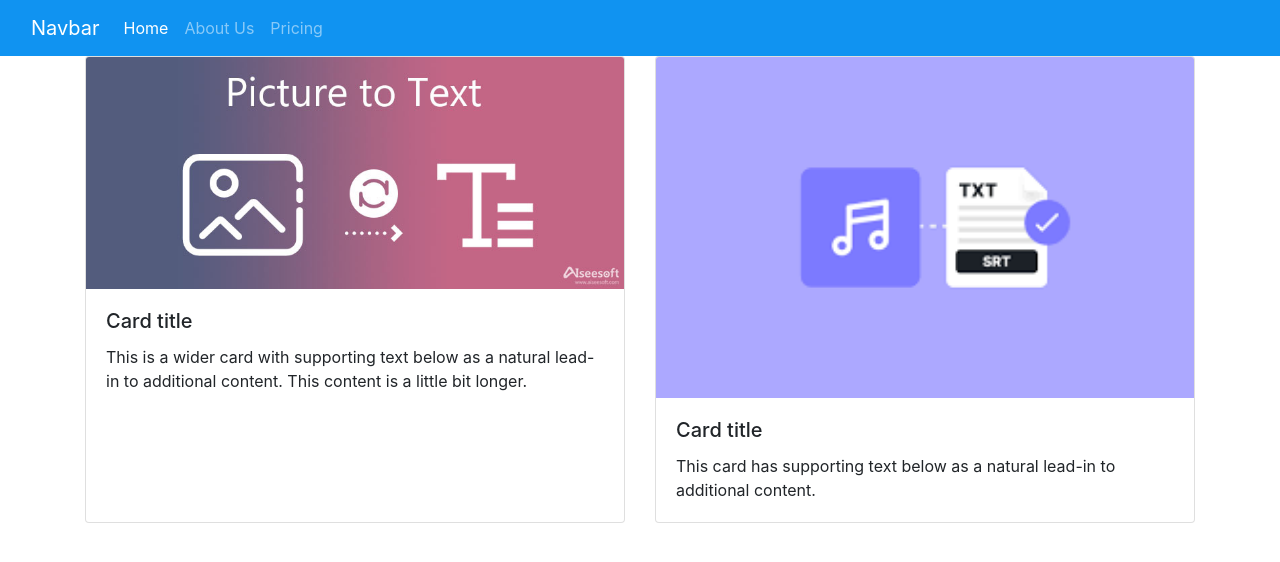
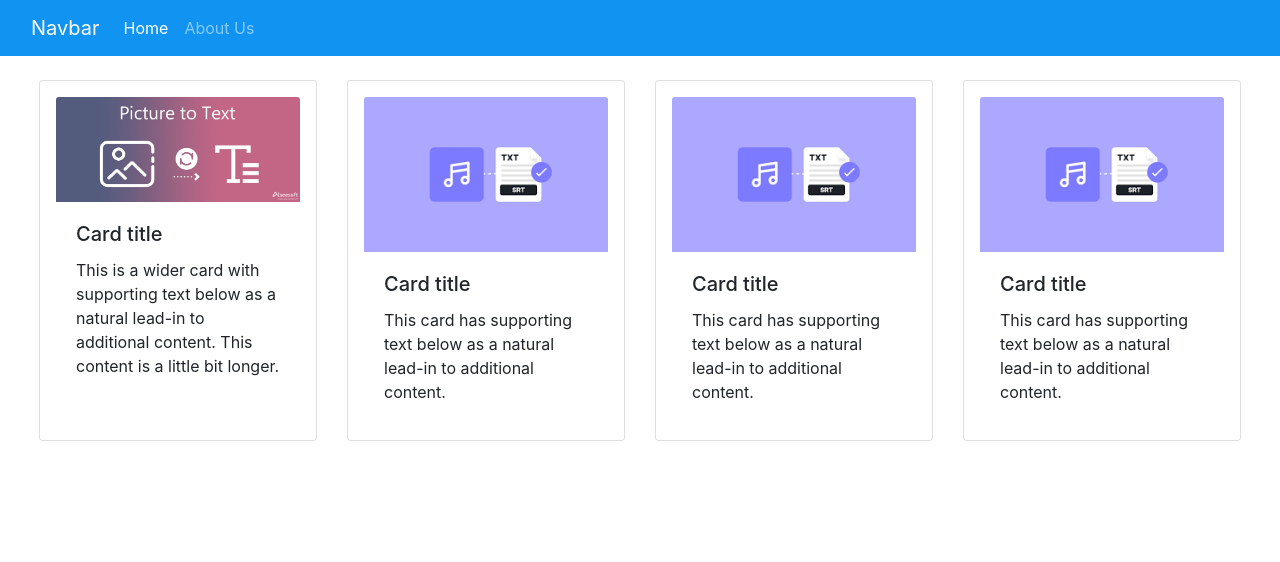
Before and after one commit to valerioceleste/OCR_Website, a Flask app: page / in a window 1280 px wide. Shown: the top 562 px of the page. Run offline with Flask 3, Linux system fonts and the light colour scheme.

Commit message:
improved cards

```diff
--- a/app.py
+++ b/app.py
@@ -6,11 +6,11 @@ app = Flask(__name__)
 
 @app.route('/')
 def index():
-    return render_template('index.html')
+    return render_template('index.html', active_page = 'index')
 
 @app.route('/about')
 def about():
-    return render_template('about.html')
+    return render_template('about.html', active_page = 'about')
 
 if __name__ == "__main__":
     app.run(debug=True)
--- a/templates/base.html
+++ b/templates/base.html
@@ -5,8 +5,10 @@
   <meta charset="utf-8">
   <meta name="viewport" content="width=device-width, initial-scale=1, shrink-to-fit=no">
   <title>FileMorpher - {% block title %}{% endblock title %}</title>
+
   <link rel="stylesheet" href="https://cdn.jsdelivr.net/npm/bootstrap@4.1.3/dist/css/bootstrap.min.css"
     integrity="sha384-MCw98/SFnGE8fJT3GXwEOngsV7Zt27NXFoaoApmYm81iuXoPkFOJwJ8ERdknLPMO" crossorigin="anonymous">
+  <link rel="stylesheet" href="static/css/style.css">
 </head>
 
 <body>
@@ -20,14 +22,11 @@
         </button>
         <div class="collapse navbar-collapse" id="navbarNav">
           <ul class="navbar-nav">
-            <li class="nav-item active">
+            <li class="nav-item {% if active_page == 'index' %}active{% endif %}">
               <a class="nav-link" href="{{ url_for('index') }}">Home</a>
             </li>
-            <li class="nav-item">
+            <li class="nav-item {% if active_page == 'about' %}active{% endif %}">
               <a class="nav-link" href="{{ url_for('about') }}">About Us</a>
-            </li>
-            <li class="nav-item">
-              <a class="nav-link" href="pricing.html">Pricing</a>
             </li>
           </ul>
         </div>
--- a/templates/index.html
+++ b/templates/index.html
@@ -3,26 +3,54 @@
 {% block title %}Home{% endblock title %}
 
 {% block body %}
-<div class="container">
-	<div class="card-deck">
-		<div class="card">
+
+<body>
+	<div class="container-fluid">
+		<div class="row justify-content-between p-4">
+			<div class="col-3">
+				<div class="card h-100 p-3">
 					<img class="card-img-top" src="{{ url_for('static', filename='images/img_to_text.jpg') }}"
 						alt="Card image cap">
 					<div class="card-body">
 						<h5 class="card-title">Card title</h5>
-				<p class="card-text">This is a wider card with supporting text below as a natural lead-in to additional
-					content. This content is a little bit longer.</p>
+						<p class="card-text">This is a wider card with supporting text below as a natural lead-in to
+							additional content. This content is a little bit longer.</p>
 					</div>
 				</div>
-		<div class="card">
+			</div>
+			<div class="col-3">
+				<div class="card h-100 p-3">
 					<img class="card-img-top" src="{{ url_for('static', filename='images/audio_to_text.png') }}"
 						alt="Card image cap">
 					<div class="card-body">
 						<h5 class="card-title">Card title</h5>
-				<p class="card-text">This card has supporting text below as a natural lead-in to additional content.</p>
+						<p class="card-text">This card has supporting text below as a natural lead-in to additional
+							content.</p>
+					</div>
+				</div>
+			</div>
+			<div class="col-3">
+				<div class="card h-100 p-3">
+					<img class="card-img-top" src="{{ url_for('static', filename='images/audio_to_text.png') }}"
+						alt="Card image cap">
+					<div class="card-body">
+						<h5 class="card-title">Card title</h5>
+						<p class="card-text">This card has supporting text below as a natural lead-in to additional
+							content.</p>
+					</div>
+				</div>
+			</div>
+			<div class="col-3">
+				<div class="card h-100 p-3">
+					<img class="card-img-top" src="{{ url_for('static', filename='images/audio_to_text.png') }}"
+						alt="Card image cap">
+					<div class="card-body">
+						<h5 class="card-title">Card title</h5>
+						<p class="card-text">This card has supporting text below as a natural lead-in to additional
+							content.</p>
 					</div>
 				</div>
 			</div>
 		</div>
-
+	</div>
 	{% endblock body %}
```
Also changed, not shown: static/css/style.css (added), 1 other file. Lines whose indentation alone changed are shown as unchanged.
